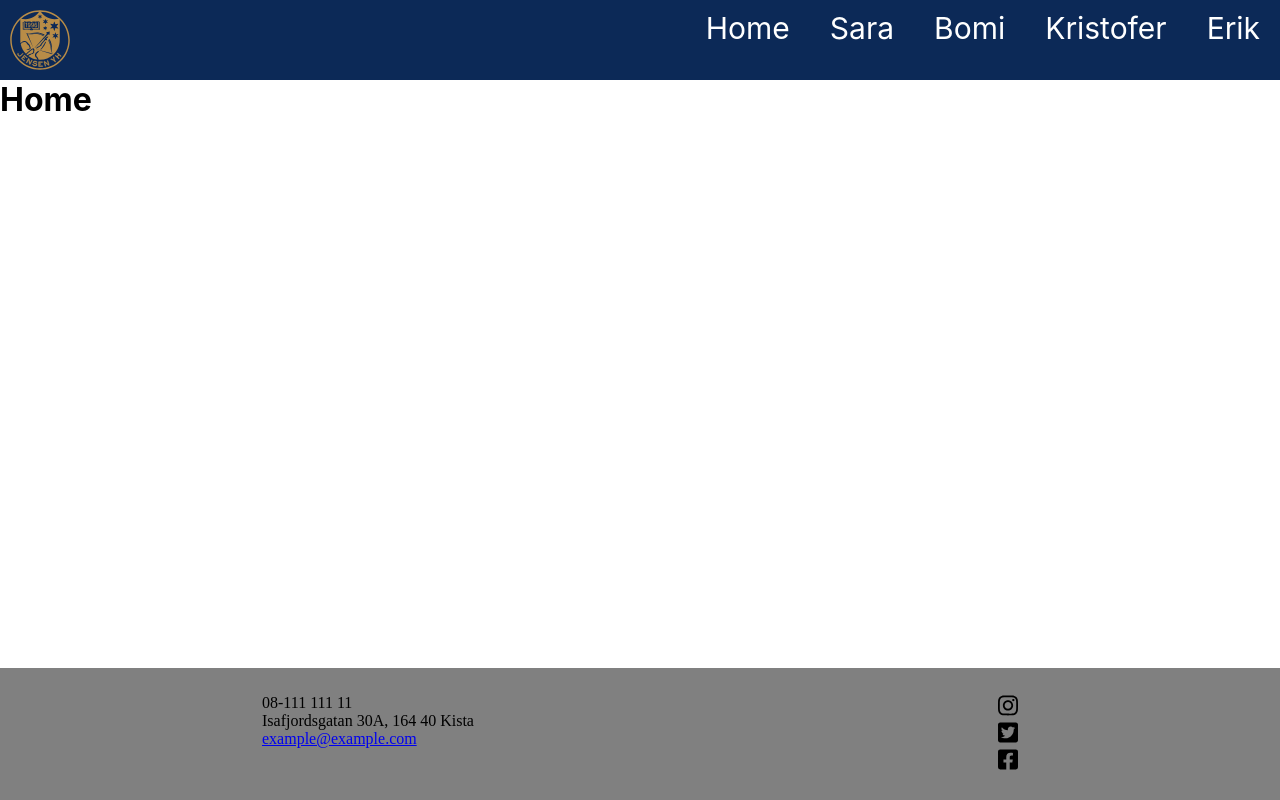
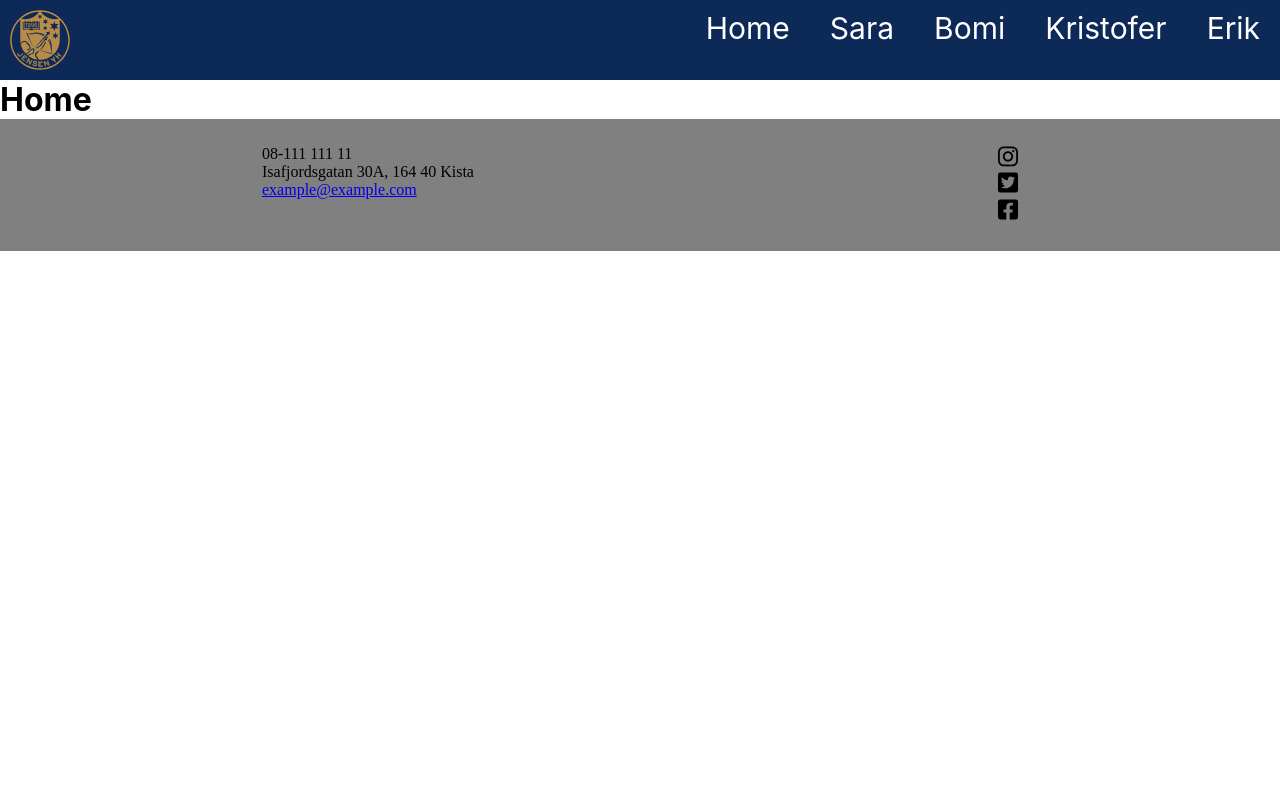
Before and after one commit to Blizzardst15/Webbramverk-Grupparbete, a React (Create React App) app in the folder jensen/: page / in a window 1280 px wide. Built offline with nearby package versions, Linux system fonts and the light colour scheme.

Commit message:
Changing the position of footer to the static

```diff
--- a/jensen/src/components/footer/Footer.css
+++ b/jensen/src/components/footer/Footer.css
@@ -1,7 +1,7 @@
 @import url("https://fonts.googleapis.com/css2?family=Poppins:wght@300;400;500;600;700&display=swap");
 .footer {
     background-color: grey;
-    position: fixed;
+    position: static;
     height: 80px;
     bottom: 0;
     left: 0;
```
